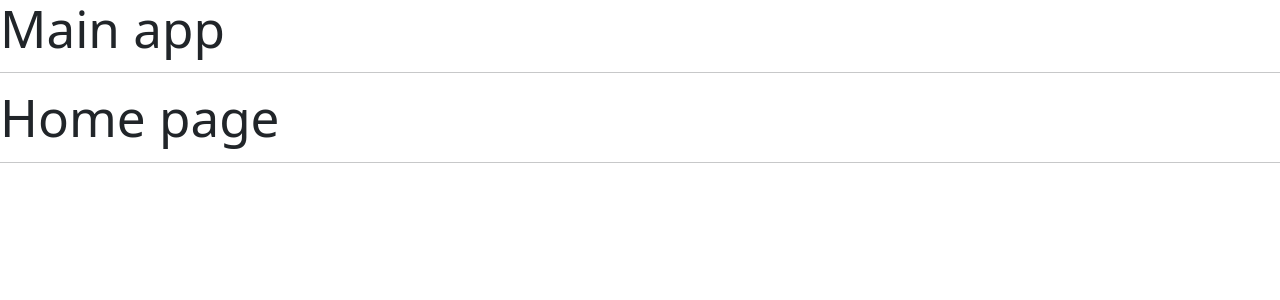
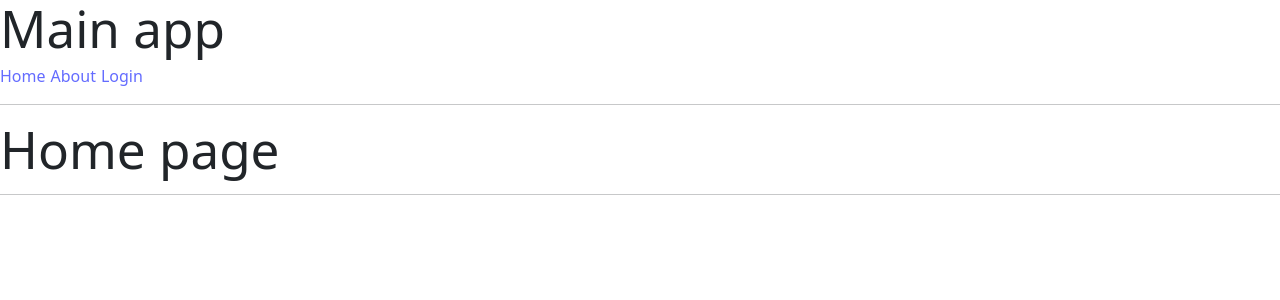
Before and after one commit to carlosantonio98/05-hook-app, a React (Vite) app: page / in a window 1280 px wide. Shown: the top 300 px of the page. Built offline with nearby package versions, Linux system fonts and the light colour scheme.

Commit message:
Add link

```diff
--- a/src/09-useContext/MainApp.jsx
+++ b/src/09-useContext/MainApp.jsx
@@ -1,10 +1,11 @@
-import { Routes, Route, Navigate } from 'react-router-dom';
-import { HomePage, AboutPage, LoginPage } from '.';
+import { Routes, Route, Navigate, Link } from 'react-router-dom';
+import { HomePage, AboutPage, LoginPage, Navbar } from '.';
 
 export const MainApp = () => {
     return (
         <>
             <h1>Main app</h1>
+            <Navbar />
             <hr />
 
             <Routes>
--- /dev/null
+++ b/src/09-useContext/Navbar.jsx
@@ -0,0 +1,12 @@
+import { Link } from 'react-router-dom';
+
+export const Navbar = () => {
+    return(
+        <>
+            {/* Usualmente cuando nosotros queramos hacer una navegación a otras pantallas vamos a usar el link, si nos vamos al inspector y seleccionamos el link podremos ver que este es un anchor "a" por lo tanto para agregarle estilos a los links sera tomandolos de referencia como si fueran un anchor ya que realmente eso son. */}
+            <Link to="/">Home</Link>
+            <Link to="/about">About</Link>
+            <Link to="/login">Login</Link>
+        </>
+    );
+}
--- a/src/09-useContext/index.js
+++ b/src/09-useContext/index.js
@@ -3,3 +3,4 @@
 export * from './HomePage';
 export * from './AboutPage';
 export * from './LoginPage';
+export * from './Navbar';
--- a/src/index.css
+++ b/src/index.css
@@ -16,6 +16,7 @@
 }
 
 a {
+  margin-right: 5px;
   font-weight: 500;
   color: #646cff;
   text-decoration: inherit;
```
